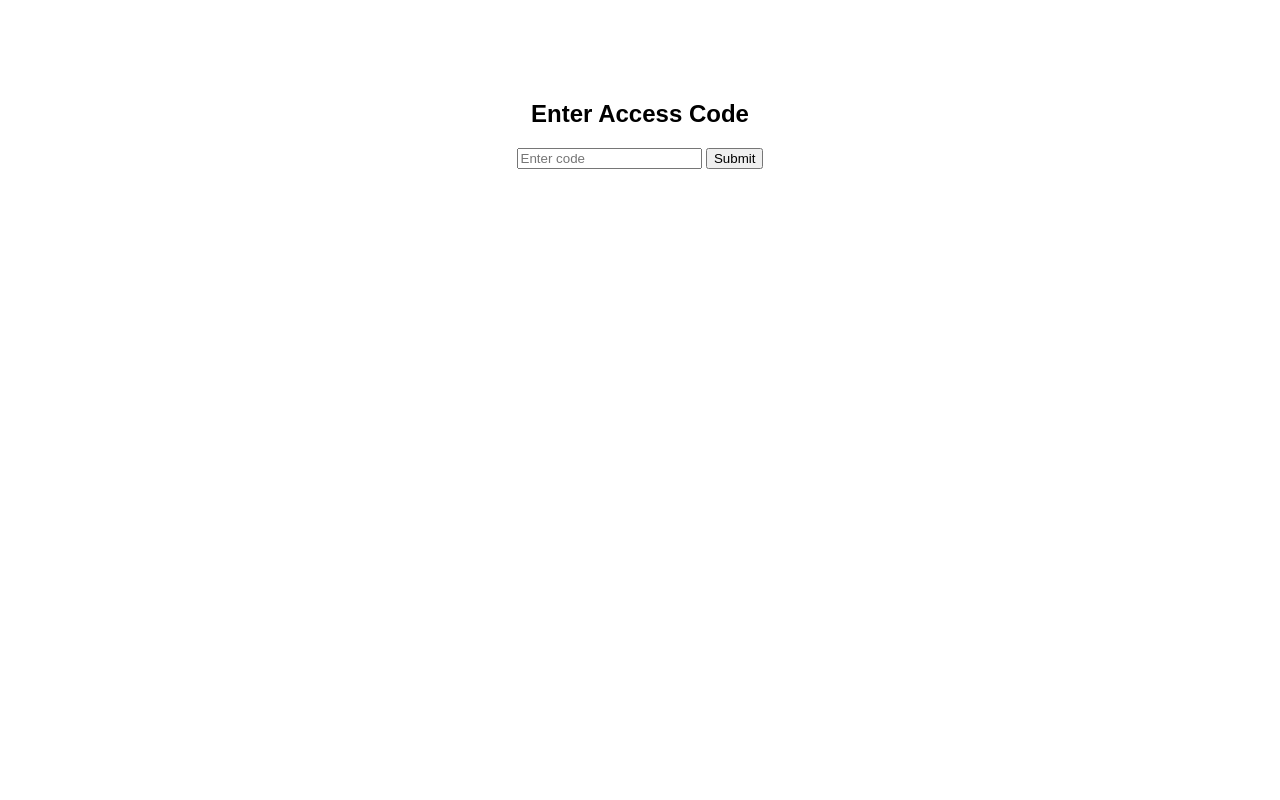
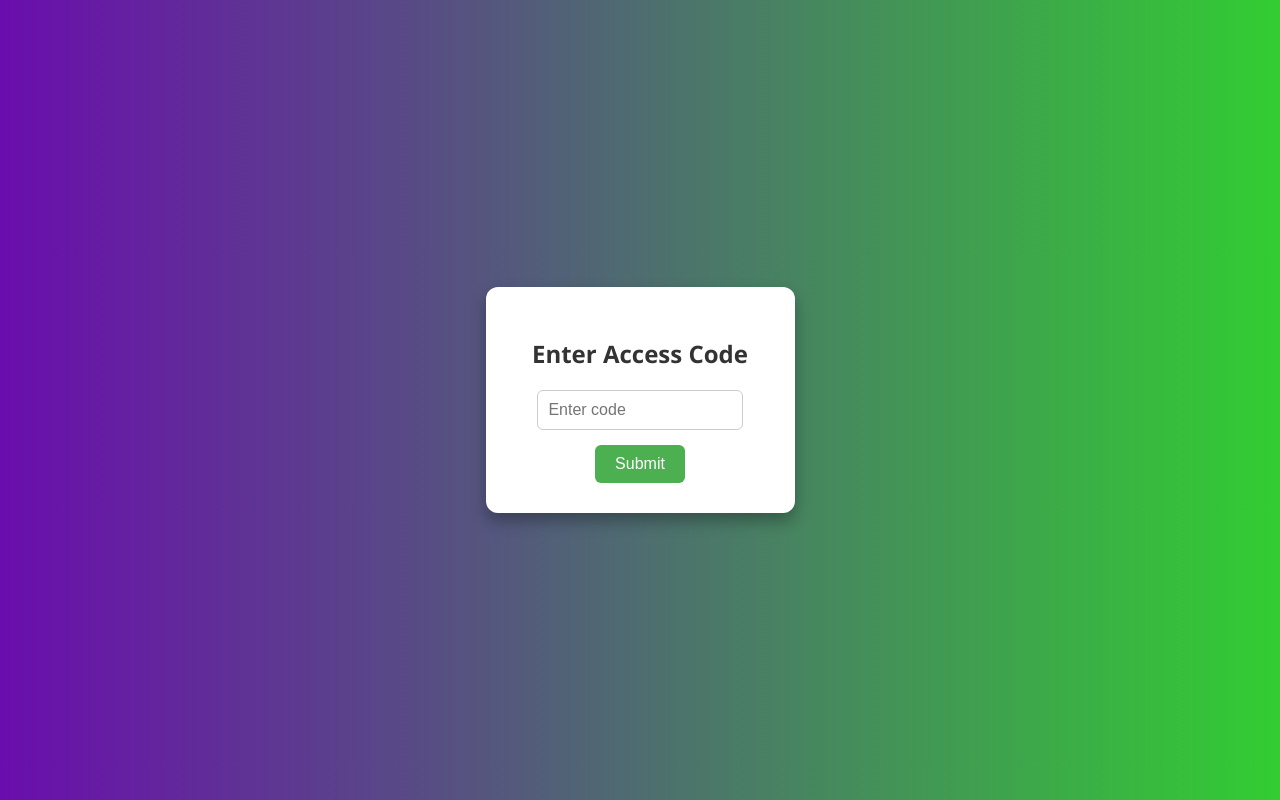
Before and after one commit to Stevenhacklab/Enter-Code, a plain HTML site: page index.html in a window 1280 px wide. Drawn offline with Linux system fonts and the light colour scheme.

Commit message:
Add files via upload

```diff
--- a/index.html
+++ b/index.html
@@ -1,20 +1,66 @@
+
 <!DOCTYPE html>
-<html>
+<html lang="en">
 <head>
-    <title>Access Code</title>
-    <meta charset="UTF-8">
+  <meta charset="UTF-8" />
+  <meta name="viewport" content="width=device-width, initial-scale=1.0" />
+  <title>Enter Access Code</title>
   <style>
     body {
-        font-family: Arial, sans-serif;
+      background: linear-gradient(to right, #6a0dad, #32cd32); /* Purple to Green gradient */
+      font-family: 'Segoe UI', sans-serif;
+      display: flex;
+      align-items: center;
+      justify-content: center;
+      height: 100vh;
+      margin: 0;
+    }
+
+    .container {
+      background-color: white;
+      padding: 30px 40px;
+      border-radius: 12px;
+      box-shadow: 0 8px 16px rgba(0,0,0,0.3);
       text-align: center;
-        margin-top: 100px;
+      max-width: 90%;
+    }
+
+    h2 {
+      margin-bottom: 20px;
+      color: #333;
+    }
+
+    input {
+      padding: 10px;
+      width: 80%;
+      border: 1px solid #ccc;
+      border-radius: 6px;
+      font-size: 16px;
+      margin-bottom: 15px;
+    }
+
+    button {
+      padding: 10px 20px;
+      font-size: 16px;
+      background-color: #4CAF50;
+      color: white;
+      border: none;
+      border-radius: 6px;
+      cursor: pointer;
+    }
+
+    button:hover {
+      background-color: #45a049;
     }
   </style>
 </head>
 <body>
+  <div class="container">
     <h2>Enter Access Code</h2>
-    <input type="text" id="codeInput" placeholder="Enter code">
+    <input type="text" id="codeInput" placeholder="Enter code" />
+    <br />
     <button onclick="checkCode()">Submit</button>
+  </div>
 
   <script>
     function checkCode() {
```
Lines whose indentation alone changed are shown as unchanged.
